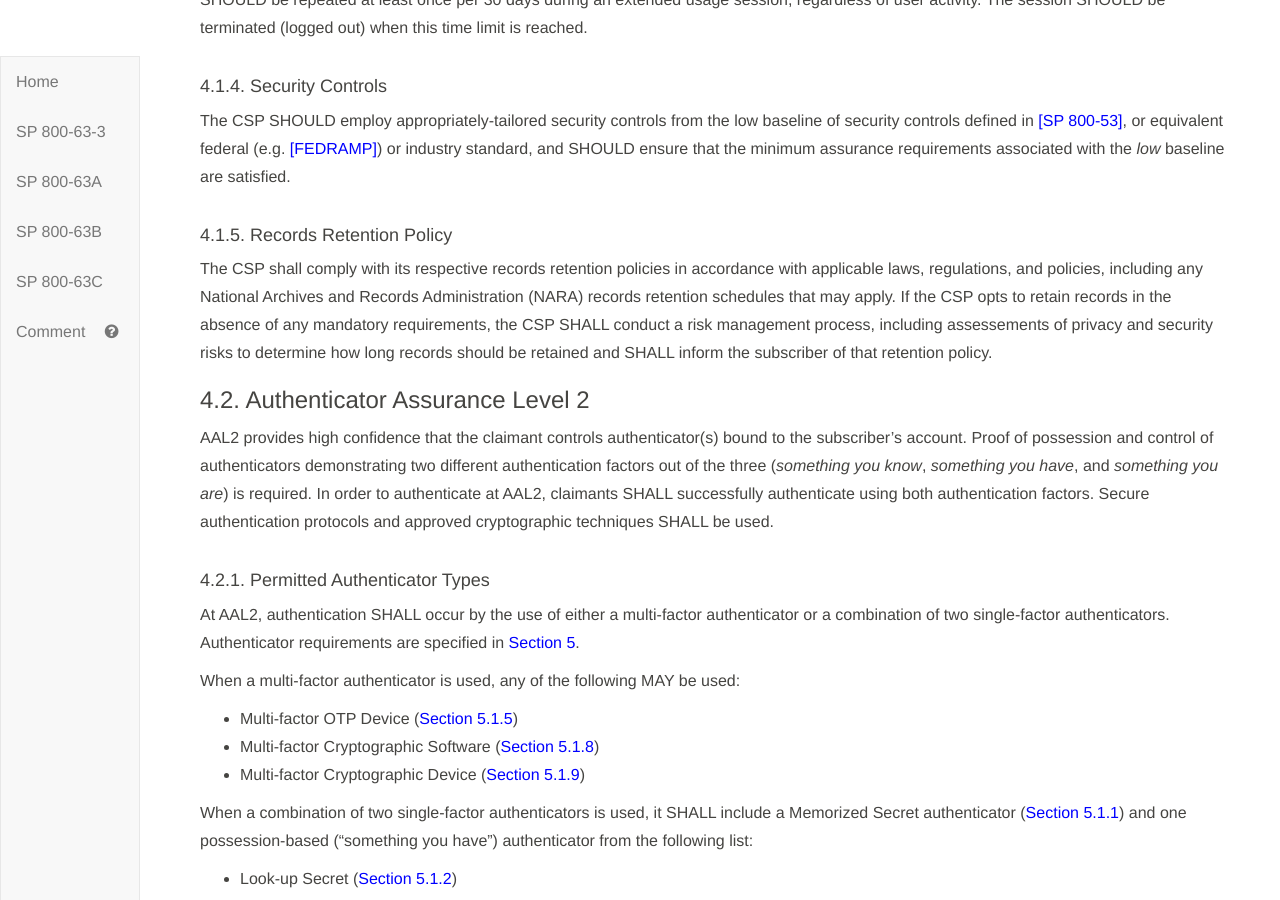
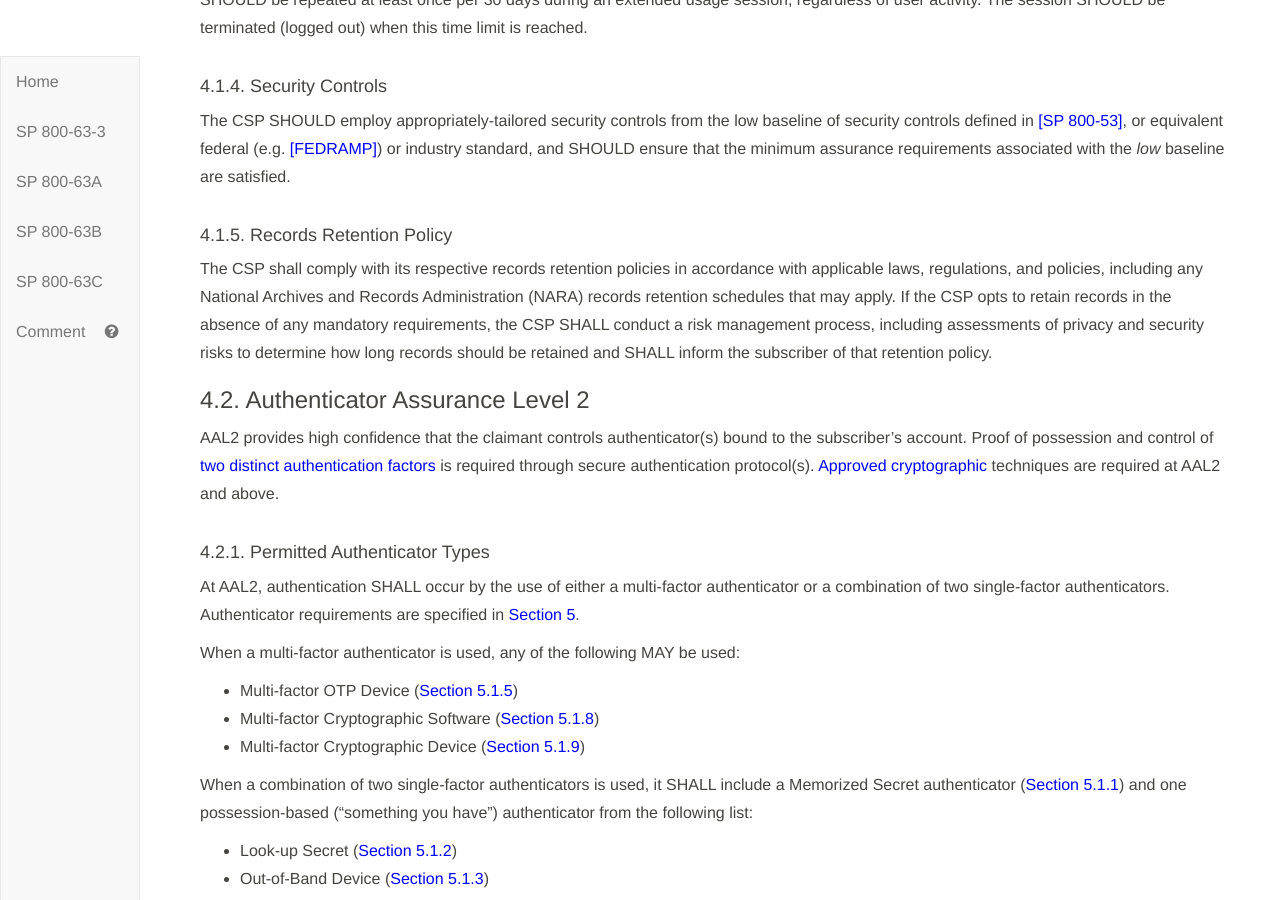
Before and after one commit to usnistgov/800-63-3, a Jekyll site: the page built from sp800-63b/sec4_aal.md, in a window 1280 px wide and 900 px high, scrolled down 1304 px. Built offline with Jekyll 4.4.1, drawn with Linux system fonts in a browser that asks for light colours; our own code applies the rules of GitHub Pages for plain Markdown files; some of the changed text lies outside the part shown.

Commit message:
multi-factor authentication wording update

```diff
--- a/sp800-63b/sec4_aal.md
+++ b/sp800-63b/sec4_aal.md
@@ -50,11 +50,11 @@ The CSP SHOULD employ appropriately-tailored security controls from the low base
 
 #### <a name="aal1records"></a> 4.1.5. Records Retention Policy
 
-The CSP shall comply with its respective records retention policies in accordance with applicable laws, regulations, and policies, including any National Archives and Records Administration (NARA) records retention schedules that may apply. If the CSP opts to retain records in the absence of any mandatory requirements, the CSP SHALL conduct a risk management process, including assessements of privacy and security risks to determine how long records should be retained and SHALL inform the subscriber of that retention policy.
+The CSP shall comply with its respective records retention policies in accordance with applicable laws, regulations, and policies, including any National Archives and Records Administration (NARA) records retention schedules that may apply. If the CSP opts to retain records in the absence of any mandatory requirements, the CSP SHALL conduct a risk management process, including assessments of privacy and security risks to determine how long records should be retained and SHALL inform the subscriber of that retention policy.
 
 ### 4.2. Authenticator Assurance Level 2
 
-AAL2 provides high confidence that the claimant controls authenticator(s) bound to the subscriber's account. Proof of possession and control of authenticators demonstrating two different authentication factors out of the three (*something you know*, *something you have*, and *something you are*) is required. In order to authenticate at AAL2, claimants SHALL successfully authenticate using both authentication factors. Secure authentication protocols and approved cryptographic techniques SHALL be used.
+AAL2 provides high confidence that the claimant controls authenticator(s) bound to the subscriber's account. Proof of possession and control of [two distinct authentication factors](#mfa-definition) is required through secure authentication protocol(s). [Approved cryptographic](#approved) techniques are required at AAL2 and above.
 
 #### <a name="aal2types"></a>4.2.1. Permitted Authenticator Types
 
@@ -104,7 +104,7 @@ The CSP shall comply with its respective records retention policies in accordanc
 
 ### 4.3. Authenticator Assurance Level 3
 
-AAL3 provides very high confidence that the claimant controls authenticator(s) bound to the subscriber's account. Authentication at AAL3 is based on proof of possession of a key through a cryptographic protocol. AAL3 authentication SHALL use a hardware-based cryptographic authenticator and an authenticator that provides verifier impersonation resistance; the same device MAY fulfill both these requirements. In order to authenticate at AAL3, claimants SHALL successfully authenticate using authenticators demonstrating two different authentication factors out of the three (*something you know*, *something you have*, and *something you are*). Secure authentication protocols and approved cryptographic techniques SHALL be used.
+AAL3 provides very high confidence that the claimant controls authenticator(s) bound to the subscriber's account. Authentication at AAL3 is based on proof of possession of a key through a cryptographic protocol. AAL3 authentication SHALL use a hardware-based cryptographic authenticator and an authenticator that provides verifier impersonation resistance; the same device MAY fulfill both these requirements. In order to authenticate at AAL3, claimants SHALL prove possession and control of [two distinct authentication factors](#mfa-definition) through secure authentication protocol(s). [Approved cryptographic](#approved) techniques are required.
 
 #### <a name="aal3types"></a>4.3.1. Permitted Authenticator Types
 
@@ -142,7 +142,7 @@ The CSP SHALL employ appropriately-tailored security controls from the high base
 
 #### <a name="aal3records"></a> 4.3.5. Records Retention Policy
 
-The CSP shall comply with its respective records retention policies in accordance with applicable laws, regulations, and policies, including any National Archives and Records Administration (NARA) records retention schedules that may apply. If the CSP opts to retain records in the absence of any mandatory requirements, the CSP SHALL conduct a risk management process, including assessements of privacy and security risks to determine how long records should be retained and SHALL inform the subscriber of that retention policy.
+The CSP shall comply with its respective records retention policies in accordance with applicable laws, regulations, and policies, including any National Archives and Records Administration (NARA) records retention schedules that may apply. If the CSP opts to retain records in the absence of any mandatory requirements, the CSP SHALL conduct a risk management process, including assessments of privacy and security risks to determine how long records should be retained and SHALL inform the subscriber of that retention policy.
 
 ### <a name="aal_privacy"></a>4.4. Privacy Requirements
 
```
Also changed, not shown: other parts of sp800-63b/sec4_aal.md (+2 -2 lines).
